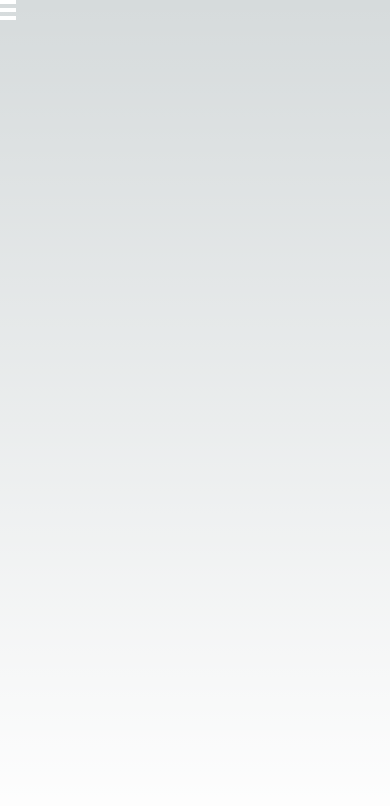
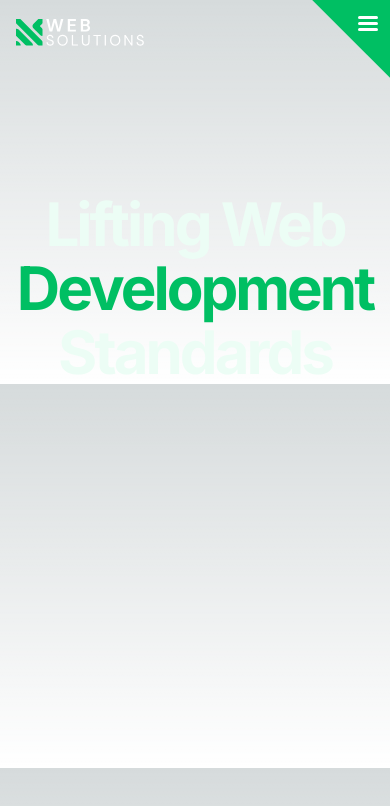
Before and after one commit to WebSolutions-Co/web-solution.dev, a Next.js app: page / in a window 390 px wide. Shown: the top 806 px of the page. Built offline with nearby package versions, Linux system fonts and the light colour scheme.

Commit message:
Navigation

```diff
--- a/app/globals.css
+++ b/app/globals.css
@@ -1,6 +1,12 @@
 @tailwind base;
 @tailwind components;
 @tailwind utilities;
+
+* {
+	padding: 0;
+	margin: 0;
+	box-sizing: border-box;
+}
 
 :root {
 	--foreground-rgb: 0, 0, 0;
--- a/app/layout.tsx
+++ b/app/layout.tsx
@@ -19,8 +19,10 @@ export interface RootLayoutProps {
 const RootLayout: React.FC<RootLayoutProps> = ({ children }) => {
 	return (
 		<html lang='en'>
-			<Navigation />
-			<body className={inter.className}>{children}</body>
+			<body className={`${inter.className} overflow-x-hidden`}>
+				<Navigation />
+				{children}
+			</body>
 		</html>
 	);
 };
--- a/app/page.tsx
+++ b/app/page.tsx
@@ -1,6 +1,10 @@
+import Header from './ui/HomePage/Header';
+
 const Home = () => {
 	return (
-		<main className='flex min-h-screen flex-col w-full items-center justify-between p-4'></main>
+		<main className='flex flex-col w-full items-center justify-between px-2'>
+			<Header />
+		</main>
 	);
 };
 
--- /dev/null
+++ b/app/ui/HomePage/Header.tsx
@@ -0,0 +1,15 @@
+import React from 'react';
+
+const Header = () => {
+	return (
+		<div className='w-full mt-32'>
+			<h1 className='text-6xl font-bold tracking-tighter leading-[4rem] text-center text-emerald-50'>
+				Lifting <span className=' hidden sm:inline'>Your</span>{' '}
+				<span className='sm:text-green-500'>Web</span>{' '}
+				<span className='text-green-500'>Development</span> Standards
+			</h1>
+		</div>
+	);
+};
+
+export default Header;
--- a/app/ui/Navigation/components/MobileNavigation.tsx
+++ b/app/ui/Navigation/components/MobileNavigation.tsx
@@ -1,14 +1,78 @@
-import React from 'react';
+'use client';
+
+import React, { useState } from 'react';
+import Link from 'next/link';
+import { NAVIGATION_ITEMS } from '@/app/constants/ui';
+import Logo from '@/public/logos/white-horizontal.svg';
+import Image from 'next/image';
 
 const MobileNavigation = () => {
+	const [open, setOpen] = useState(false);
+
 	return (
-		<div className='flex fixed top-0 left-0 lg:hidden'>
-			<div className='flex flex-col gap-1'>
-				<div className='h-1 w-4 bg-white' />
-				<div className='h-1 w-4 bg-white' />
-				<div className='h-1 w-4 bg-white' />
+		<>
+			<div className='px-4 py-4'>
+				<Link href={'/'}>
+					<Image src={Logo} alt='Web solutions logo' width={128} />
+				</Link>
 			</div>
-		</div>
+			<div className='flex fixed flex-col top-0 right-0 gap-0 items-end lg:hidden z-50'>
+				<div
+					className={`relative flex group flex-col gap-[3px] overflow-hidden h-20 items-end w-20 px-3 py-4 transform-gpu transition-transform duration-150 ease-out ${
+						open
+							? `translate-y-[120px]`
+							: ' delay-[400ms] translate-y-0 '
+					}`}
+				>
+					<div
+						className='flex flex-col gap-[3px]'
+						onClick={() => setOpen(!open)}
+					>
+						<div
+							className={`h-[3px] w-5 bg-white rounded-full cursor-pointer z-10 transition-all ${
+								open
+									? 'rotate-45 translate-y-[6px]'
+									: 'rotate-0'
+							}`}
+						/>
+						<div
+							className={`h-[3px] w-5 bg-white rounded-full cursor-pointer z-10 transition-all ${
+								open ? 'translate-x-10' : 'translate-x-0'
+							}`}
+						/>
+						<div
+							className={`h-[3px] w-5 bg-white rounded-full cursor-pointer z-10 transition-all ${
+								open
+									? '-rotate-45 -translate-y-[6px]'
+									: 'rotate-0'
+							}`}
+						/>
+					</div>
+					<div
+						className='bg-green-500 cursor-pointer group-hover:opacity-90 absolute left-0 top-0 translate-x-2 -translate-y-24 h-36 w-36 rotate-45'
+						onClick={() => setOpen(!open)}
+					/>
+				</div>
+				{NAVIGATION_ITEMS.map((item, i) => (
+					<Link
+						key={item.label}
+						href={item.url}
+						className={`block w-48 bg-green-500 hover:bg-opacity-90 py-2 text-white font-semibold duration-200 transition-transform transform-gpu after:absolute after:top-0 after:-left-[40px] after:border-[20px] hover:after:opacity-90 after:border-b-transparent after:border-l-transparent after:z-20 after:border-solid after:border-green-500`}
+						style={{
+							paddingLeft: 2 - i + 'rem',
+							transform: open
+								? `translate(${34 + i * 40}px, -80px)`
+								: `translate(240px, -80px)`,
+							transitionDelay: open
+								? i * 80 + 'ms'
+								: 240 - i * 80 + 'ms',
+						}}
+					>
+						{item.label}
+					</Link>
+				))}
+			</div>
+		</>
 	);
 };
 
--- a/app/ui/Navigation/index.tsx
+++ b/app/ui/Navigation/index.tsx
@@ -1,3 +1,5 @@
+'use client';
+
 import React from 'react';
 import MobileNavigation from './components/MobileNavigation';
 import DesktopNavigation from './components/DesktopNavigation';
--- a/tailwind.config.ts
+++ b/tailwind.config.ts
@@ -1,4 +1,4 @@
-import type { Config } from 'tailwindcss'
+import type { Config } from 'tailwindcss';
 
 const config: Config = {
 	content: [
@@ -13,8 +13,24 @@ const config: Config = {
 				'gradient-conic':
 					'conic-gradient(from 180deg at 50% 50%, var(--tw-gradient-stops))',
 			},
+			colors: {
+				green: {
+					100: '#00FFA3',
+					200: '#00EF93',
+					300: '#00DF83',
+					400: '#00CF73',
+					500: '#00BF63',
+					600: '#00AF53',
+					700: '#009F43',
+					800: '#008F33',
+					900: '#007F23',
+				},
+			},
+			fontSize: {
+				title: '2.8rem',
+			},
 		},
 	},
 	plugins: [],
-}
-export default config
+};
+export default config;
```
Also changed, not shown: public/logos/white-horizontal.svg. Lines whose indentation alone changed are shown as unchanged.
